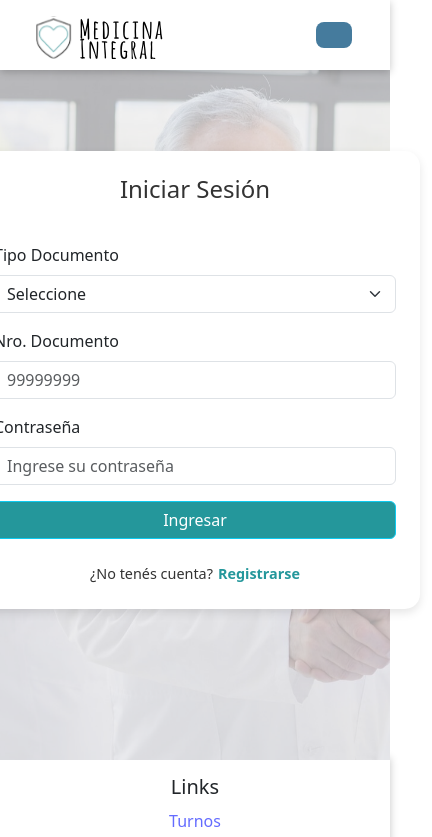
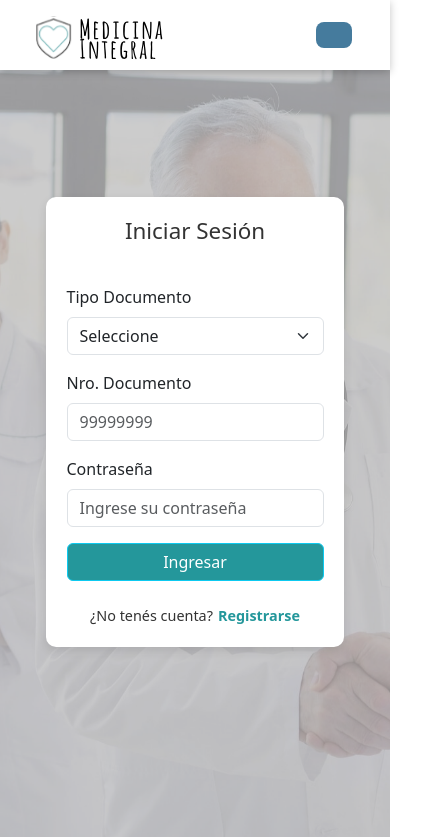
Before and after one commit to DesApp-2025c2-Grupo-8/Afiliados-FrontEnd, a React (Vite) app: page /login in a window 390 px wide. Shown: the top 837 px of the page, 432 px wide, since content can reach past the window. Built offline with nearby package versions, Linux system fonts and the light colour scheme.

Commit message:
Mejoras responsive en pantalla de login

```diff
--- a/src/Screens/Login/Login.module.css
+++ b/src/Screens/Login/Login.module.css
@@ -1,6 +1,6 @@
 .loginContainer {
-  min-height: 90vh;
-  padding: 100px 0;
+  min-height: 100vh;
+  padding: 40px 20px;
   display: flex;
   justify-content: center;
   align-items: center;
@@ -11,16 +11,26 @@
   position: relative;
 }
 
+.loginContainer::before {
+  content: "";
+  position: absolute;
+  top: 0;
+  left: 0;
+  width: 100%;
+  height: 100%;
+  background: rgba(0,0,0,0.15);
+}
+
 .loginBox {
+  position: relative;
+  z-index: 2;
   background-color: #ffffff;
   padding: 2rem;
   border-radius: 15px;
-  max-width: 700px;
-  min-width: 450px;
+  max-width: 550px;
   width: 100%;
   box-shadow: 0px 4px 10px rgba(0, 0, 0, 0.1);
   text-align: left;
-  position: relative;
 }
 
 .loginBox h2 {
@@ -29,8 +39,6 @@
   color: #333;
   text-align: center;
 }
-
-
 
 .btnIngresar {
   background-color: #24979b !important;
@@ -65,13 +73,20 @@
   text-decoration: underline;
 }
 
+@media (max-width: 768px) {
+  .loginBox {
+    padding: 1.8rem;
+  }
+}
+
 @media (max-width: 480px) {
   .loginBox {
-    padding: 1.5rem;
-    max-width: 90%;
+    padding: 1.3rem;
+    max-width: 100%;
+    border-radius: 10px;
   }
 
   .loginBox h2 {
-    font-size: 1.5rem;
+    font-size: 1.4rem;
   }
 }
```
